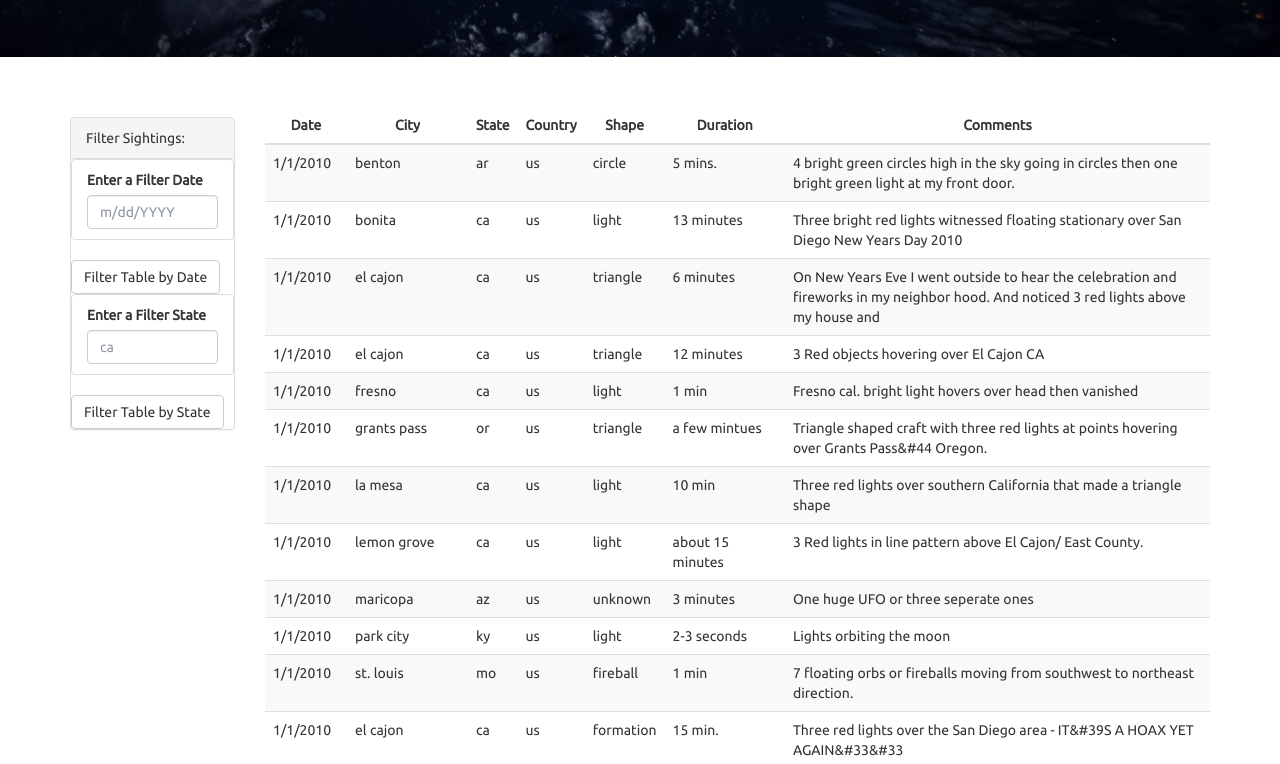
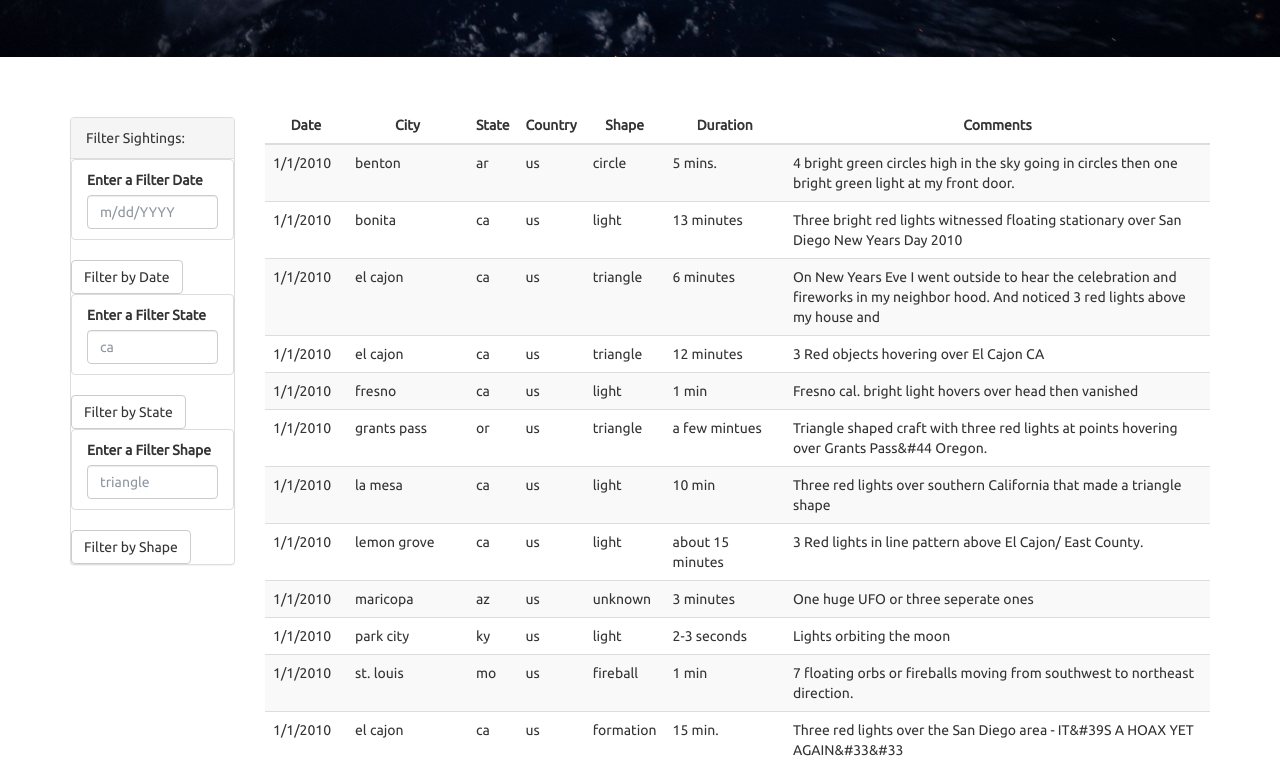
Before and after one commit to jamie-miller-rva/JavaScript-and-DOM-Manipulation, a plain HTML site: page index.html in a window 1280 px wide. Shown: the part 555-1319 px from the top of the page. Drawn offline with nearby package versions, Linux system fonts and the light colour scheme.

Commit message:
Updated index.html with additional filters for state and shape of UFO sighting

```diff
--- a/index.html
+++ b/index.html
@@ -39,6 +39,7 @@
               <div class="panel-heading">Filter Sightings:</div>
               <div class="panel-body">
                 <form>
+
                   <div class="form-group">
                     <ul class="list-group" id="filters-date">
                       <li class="filter list-group-item">
@@ -47,7 +48,8 @@
                       </li>
                     </ul>
                   </div>
-                  <button id="filter-btn-date" type="button" class="btn btn-default">Filter Table by Date</button>
+                  <button id="filter-btn-date" type="button" class="btn btn-default">Filter by Date</button>
+
                   <div class="form-group">
                     <ul class="list-group" id="filters-state">
                       <li class="filter list-group-item">
@@ -56,7 +58,17 @@
                       </li>
                     </ul>
                   </div>
-                  <button id="filter-btn-state" type="button" class="btn btn-default">Filter Table by State</button>
+                  <button id="filter-btn-state" type="button" class="btn btn-default">Filter by State</button>
+
+                  <div class="form-group">
+                    <ul class="list-group" id="filters-shape">
+                      <li class="filter list-group-item">
+                        <label for="date">Enter a Filter Shape</label>
+                        <input class="form-control" id="shape-1" type="text" placeholder="triangle">
+                      </li>
+                    </ul>
+                  </div>
+                  <button id="filter-btn-shape" type="button" class="btn btn-default">Filter by Shape</button>
                 </form>
               </div>
             </div>
```
